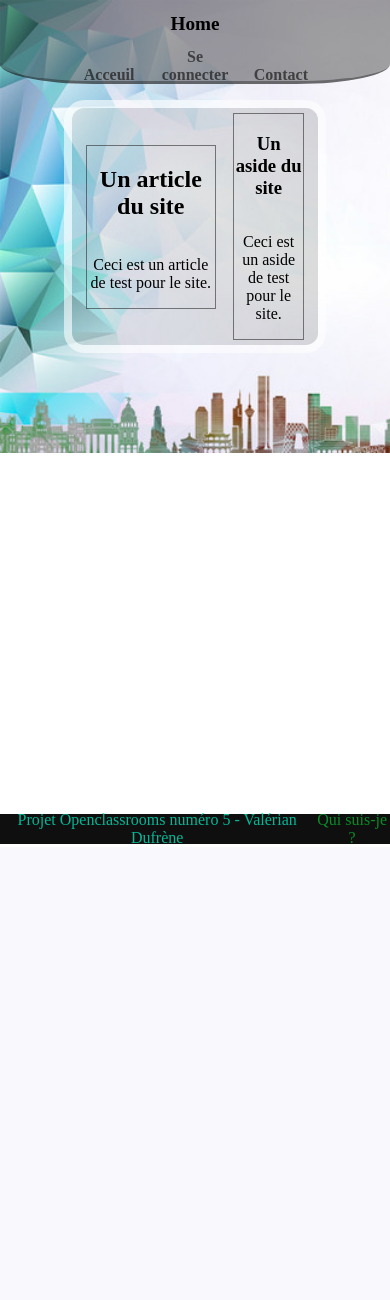
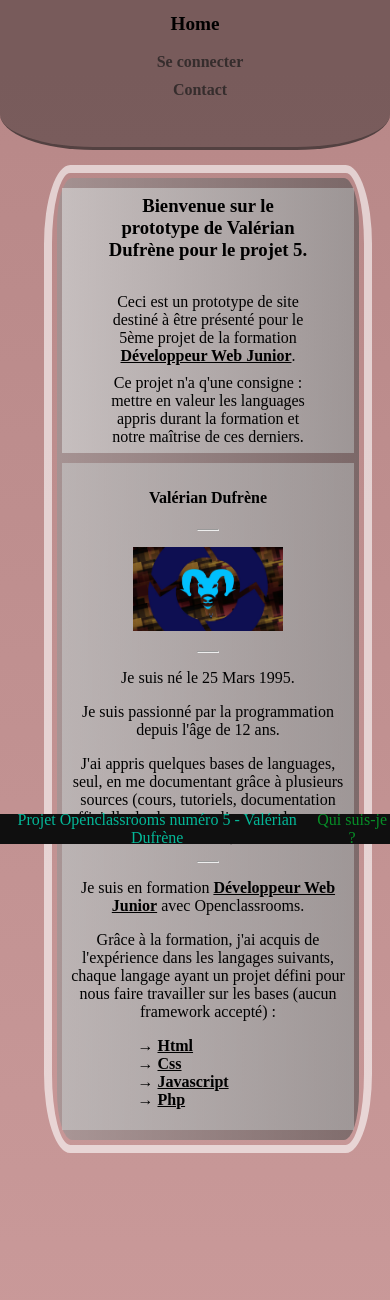
Before and after one commit to valros76/projet5_1, a PHP site: page / in a window 390 px wide. Shown: the top 1300 px of the page. Before the commit the page ends 844 px from the top, so only its background shows below. Run offline with PHP 8.4, Linux system fonts and the light colour scheme.

Commit message:
Mise en place de la page d'acceuil + responsive -768px mis en place

```diff
--- a/templates/css/home_style.css
+++ b/templates/css/home_style.css
@@ -109,7 +109,7 @@ body{
     width:100%;
     padding:5px;
     box-sizing:border-box;
-    background:linear-gradient(to right, rgba(150,150,150,0.2), rgba(80,80,80,0.2));
+    background:linear-gradient(to right, rgba(150,150,150,0.6), rgba(80,80,80,0.6));
     border-radius:5%;
 }
 
@@ -119,22 +119,64 @@ body{
     justify-content:space-around;
     align-items:center;
     width:55%;
-    margin:5px 0px;
+    margin:0 auto;
+    margin-top:-60%;
     padding:0;
     box-sizing:border-box;
-    border:0.5px solid rgba(45,45,45,0.6);
+    background:linear-gradient(to right, rgba(220,220,220,0.6), rgba(180,180,180,0.6));
 }
 
-#contentHome aside{
+#contentHome article div h3{
+    width:70%;
+    margin:5px auto;
+    padding:2px;
+    box-sizing:content-box;
+}
+
+#contentHome article div p{
+    width:70%;
+    margin:5px auto;
+    padding:2px;
+    box-sizing:content-box;
+}
+
+.importantWord{
+    font-weight:bold;
+    text-decoration:underline;
+}
+
+
+
+#contentHome article aside{
     display:flex;
     flex-direction:column;
     justify-content:space-around;
     align-items:center;
     width:30%;
+    margin:5px auto;
+    padding:5px;
+    box-sizing:border-box;
+    background:linear-gradient(to right, rgba(200,200,200,0.6), rgba(180,180,180,0.6));
+}
+
+#contentHome article aside ol{
+    width:50%;
+    margin:0 auto;
+    list-style:none;
     padding:0;
-    box-sizing:border-box;
-    border:0.5px solid rgba(45,45,45,0.6);
+    text-align:left;
 }
+
+#contentHome article aside ol li::before{
+    content:'→ ';
+}
+
+#avatarAdmin{
+    width:100%;
+    height:auto;
+    max-width:150px;
+}
+
 
 #footHome{
     width:100%;
@@ -146,7 +188,7 @@ body{
     text-align:center;
     background-color:rgba(15,15,15,1);
     color:rgba(0,225,185,0.8);
-    position:absolute;
+    position:fixed;
     z-index:10000000;
     bottom:0;
     left:0;
@@ -183,3 +225,82 @@ body{
 
 
 /*////////////////////////////////////////////////////////////*/
+
+
+
+
+
+
+/********************MEDIA QUERIES********************************/
+
+/*///////////////////Media queries homeView.php//////////////////////////////*/
+
+@media screen and (max-width: 768px) {
+
+    body{
+        width:100%;
+        overflow-x:hidden;
+        word-wrap:break-word;
+        background:linear-gradient(to top, rgba(165,85,85,0.6), rgba(135,55,55,0.6));
+    }
+
+    #headHome{
+        width:100%;
+        height:150px;
+        font-size:1em;
+    }
+
+    #headHome nav{
+        display:flex;
+        flex-direction:column;
+        justify-content:space-around;
+        align-items:center;
+        width:100%;
+    }
+
+    #headHome nav li{
+        display:block;
+        width:100%;
+        margin:0 auto;
+        padding:5px;
+    }
+
+    #containerContent{
+        width:80%;
+        margin:150px auto;
+        padding:5px;
+        box-sizing:border-box;
+    }
+
+    #contentHome{
+        width:100%;
+        height:auto;
+        padding:5px;
+    }
+
+    #contentHome article{
+        width:100%;
+        display:flex;
+        flex-direction:column;
+        justify-content:space-around;
+        align-items:center;
+        padding:5px;
+        margin:auto;
+    }
+
+    #contentHome article div{
+        width:100%;
+        display:block;
+        margin:5px auto;
+    }
+
+    #contentHome article aside{
+        width:100%;
+        display:block;
+        margin:5px auto;
+    }
+}
+
+/*///////////////////////////////////////////////////////////////////////////*/
+
+/*****************************************************************/
--- a/views/homeView.php
+++ b/views/homeView.php
@@ -12,7 +12,6 @@
         <h1>Home</h1>
         <nav>
             <ul>
-                <li><a href="">Acceuil</a></li>
                 <li><a href="">Se connecter</a></li>
                 <li><a href="">Contact</a></li>
             </ul>
@@ -24,14 +23,42 @@ $header = ob_get_clean();?>
     echo '
             <article>
                 <div>
-                    <h2>Un article du site</h2>
-                    <p>Ceci est un article de test pour le site.</p>
+                    <h3>Bienvenue sur le prototype de Valérian Dufrène pour le projet 5.</h3>
+                    <br/>
+                    <p>
+                    Ceci est un prototype de site destiné à être présenté pour le 5ème projet de la formation
+                    <span class="importantWord">Développeur Web Junior</span>.
+                    </p>
+                    <p>
+                    Ce projet n\'a q\'une consigne : mettre en valeur les languages appris durant la formation et notre maîtrise de ces derniers.
+                    </p>
                 </div>
 
                 <aside>
-                    <h3>Un aside du site</h3>
-                    <p>Ceci est un aside de test pour le site.</p>
-                </aside>
+                    <header>
+                        <h4>Valérian Dufrène</h4>
+                    </header>
+                    <hr width="20"/>
+                    <p><img src="img/img01.jpg" alt="avatarAdmin" name="avatarAdmin" id="avatarAdmin"></p>
+                    <hr width="20"/>
+                    <section>
+                        <p>Je suis né le 25 Mars 1995.</p>
+                        <p>Je suis passionné par la programmation depuis l\'âge de 12 ans.</p>
+                        <p>J\'ai appris quelques bases de languages, seul, en me documentant grâce à plusieurs sources (cours, tutoriels, documentation officielle des langages, livres, code sources des sites).</p>
+
+                    </section>
+                    <hr width="20"/>
+                    <section>
+                        <p>Je suis en formation <span class="importantWord">Développeur Web Junior</span> avec Openclassrooms.</p>
+                        <p>Grâce à la formation, j\'ai acquis de l\'expérience dans les langages suivants, chaque langage ayant un projet défini pour nous faire travailler sur les bases (aucun framework accepté) :<br/>
+                        <ol>
+                            <li><span class="importantWord">Html</span></li>
+                            <li><span class="importantWord">Css</span></li>
+                            <li><span class="importantWord">Javascript</span></li>
+                            <li><span class="importantWord">Php</span></li>
+                        </ol></p>
+                    </div>
+                </section>
             </article>
     ';
 $content = ob_get_clean();?>
```
